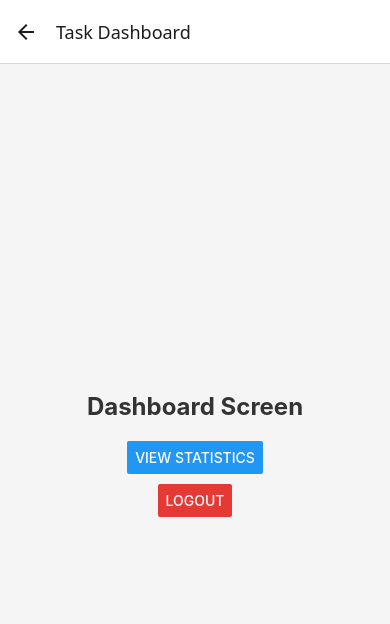
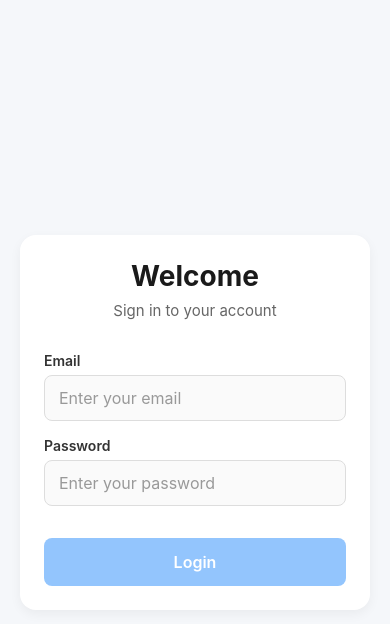
Before and after one commit to 7t64vu3ge/task-manager, a React Native app: screen /Dashboard in a window 390 px wide. Shown: the top 624 px of the page. Built offline with nearby package versions, Linux system fonts and the light colour scheme.

Commit message:
add authentication context and persistent login state

```diff
--- a/App.tsx
+++ b/App.tsx
@@ -1,11 +1,14 @@
 import React from 'react';
 import { SafeAreaProvider } from 'react-native-safe-area-context';
 import { AppNavigator } from './src/navigation/AppNavigator';
+import { AuthProvider } from './src/context/AuthContext';
 
 export default function App() {
   return (
     <SafeAreaProvider>
-      <AppNavigator />
+      <AuthProvider>
+        <AppNavigator />
+      </AuthProvider>
     </SafeAreaProvider>
   );
 }
--- /dev/null
+++ b/src/context/AuthContext.tsx
@@ -0,0 +1,71 @@
+import React, { createContext, useState, useEffect, ReactNode, useContext } from 'react';
+import AsyncStorage from '@react-native-async-storage/async-storage';
+
+interface AuthContextType {
+  isAuthenticated: boolean;
+  isLoading: boolean;
+  login: () => Promise<void>;
+  logout: () => Promise<void>;
+}
+
+const AuthContext = createContext<AuthContextType | undefined>(undefined);
+
+export const AuthProvider = ({ children }: { children: ReactNode }) => {
+  const [isAuthenticated, setIsAuthenticated] = useState<boolean>(false);
+  const [isLoading, setIsLoading] = useState<boolean>(true);
+
+  useEffect(() => {
+    const bootstrapAsync = async () => {
+      try {
+        const userToken = await AsyncStorage.getItem('userToken');
+        if (userToken) {
+          setIsAuthenticated(true);
+        }
+      } catch (e) {
+        console.error('Failed to load user token', e);
+      } finally {
+        setIsLoading(false);
+      }
+    };
+
+    bootstrapAsync();
+  }, []);
+
+  const login = async () => {
+    try {
+      setIsLoading(true);
+      await AsyncStorage.setItem('userToken', 'dummy-auth-token');
+      setIsAuthenticated(true);
+    } catch (e) {
+      console.error('Failed to save user token', e);
+    } finally {
+      setIsLoading(false);
+    }
+  };
+
+  const logout = async () => {
+    try {
+      setIsLoading(true);
+      await AsyncStorage.removeItem('userToken');
+      setIsAuthenticated(false);
+    } catch (e) {
+      console.error('Failed to remove user token', e);
+    } finally {
+      setIsLoading(false);
+    }
+  };
+
+  return (
+    <AuthContext.Provider value={{ isAuthenticated, isLoading, login, logout }}>
+      {children}
+    </AuthContext.Provider>
+  );
+};
+
+export const useAuth = () => {
+  const context = useContext(AuthContext);
+  if (context === undefined) {
+    throw new Error('useAuth must be used within an AuthProvider');
+  }
+  return context;
+};
--- a/src/navigation/AppNavigator.tsx
+++ b/src/navigation/AppNavigator.tsx
@@ -1,7 +1,9 @@
 import React from 'react';
+import { View, ActivityIndicator, StyleSheet } from 'react-native';
 import { NavigationContainer } from '@react-navigation/native';
 import { createNativeStackNavigator } from '@react-navigation/native-stack';
 import { RootStackParamList } from '../types/navigation';
+import { useAuth } from '../context/AuthContext';
 
 import { LoginScreen } from '../screens/LoginScreen';
 import { DashboardScreen } from '../screens/DashboardScreen';
@@ -10,14 +12,21 @@ import { StatisticsScreen } from '../screens/StatisticsScreen';
 const Stack = createNativeStackNavigator<RootStackParamList>();
 
 export const AppNavigator = () => {
+  const { isAuthenticated, isLoading } = useAuth();
+
+  if (isLoading) {
+    return (
+      <View style={styles.loadingContainer}>
+        <ActivityIndicator size="large" color="#007AFF" />
+      </View>
+    );
+  }
+
   return (
     <NavigationContainer>
-      <Stack.Navigator initialRouteName="Login">
-        <Stack.Screen
-          name="Login"
-          component={LoginScreen}
-          options={{ headerShown: false }}
-        />
+      <Stack.Navigator>
+        {isAuthenticated ? (
+          <Stack.Group>
             <Stack.Screen
               name="Dashboard"
               component={DashboardScreen}
@@ -28,7 +37,24 @@ export const AppNavigator = () => {
               component={StatisticsScreen}
               options={{ title: 'Task Statistics' }}
             />
+          </Stack.Group>
+        ) : (
+          <Stack.Screen
+            name="Login"
+            component={LoginScreen}
+            options={{ headerShown: false }}
+          />
+        )}
       </Stack.Navigator>
     </NavigationContainer>
   );
 };
+
+const styles = StyleSheet.create({
+  loadingContainer: {
+    flex: 1,
+    justifyContent: 'center',
+    alignItems: 'center',
+    backgroundColor: '#fff',
+  },
+});
--- a/src/screens/DashboardScreen.tsx
+++ b/src/screens/DashboardScreen.tsx
@@ -1,8 +1,11 @@
 import React from 'react';
 import { View, Text, StyleSheet, Button } from 'react-native';
 import { DashboardScreenProps } from '../types/navigation';
+import { useAuth } from '../context/AuthContext';
 
 export const DashboardScreen = ({ navigation }: DashboardScreenProps) => {
+  const { logout } = useAuth();
+
   return (
     <View style={styles.container}>
       <Text style={styles.title}>Dashboard Screen</Text>
@@ -14,7 +17,7 @@ export const DashboardScreen = ({ navigation }: DashboardScreenProps) => {
       <Button
         title="Logout"
         color="#e53935"
-        onPress={() => navigation.replace('Login')}
+        onPress={async () => await logout()}
       />
     </View>
   );
--- a/src/screens/LoginScreen.tsx
+++ b/src/screens/LoginScreen.tsx
@@ -3,8 +3,10 @@ import { View, Text, StyleSheet, TouchableOpacity, KeyboardAvoidingView, Platfor
 import { LoginScreenProps } from '../types/navigation';
 import { Input } from '../components/Input';
 import { isValidEmail, isValidPassword } from '../utils/validation';
+import { useAuth } from '../context/AuthContext';
 
 export const LoginScreen = ({ navigation }: LoginScreenProps) => {
+  const { login } = useAuth();
   const [email, setEmail] = useState('');
   const [password, setPassword] = useState('');
   const [emailError, setEmailError] = useState('');
@@ -12,7 +14,6 @@ export const LoginScreen = ({ navigation }: LoginScreenProps) => {
   const [isValid, setIsValid] = useState(false);
 
   useEffect(() => {
-    // Check overall form validity
     setIsValid(
       email.length > 0 && isValidEmail(email) &&
       password.length > 0 && isValidPassword(password)
@@ -37,10 +38,9 @@ export const LoginScreen = ({ navigation }: LoginScreenProps) => {
     }
   };
 
-  const handleLogin = () => {
+  const handleLogin = async () => {
     if (isValid) {
-      // Proceed to dashboard on successful login simulation
-      navigation.replace('Dashboard');
+      await login();
     }
   };
 
```
Lines whose indentation alone changed are shown as unchanged.
